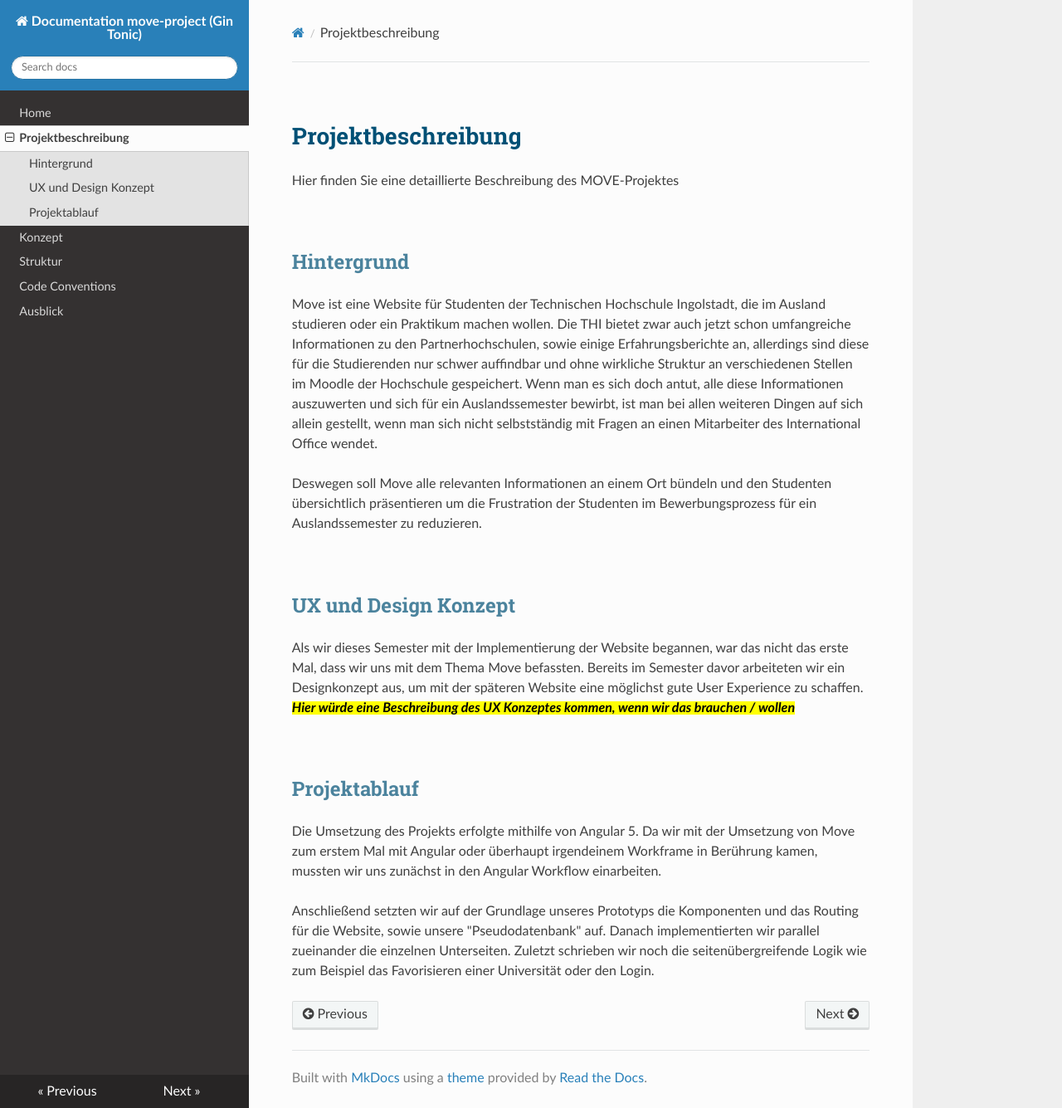
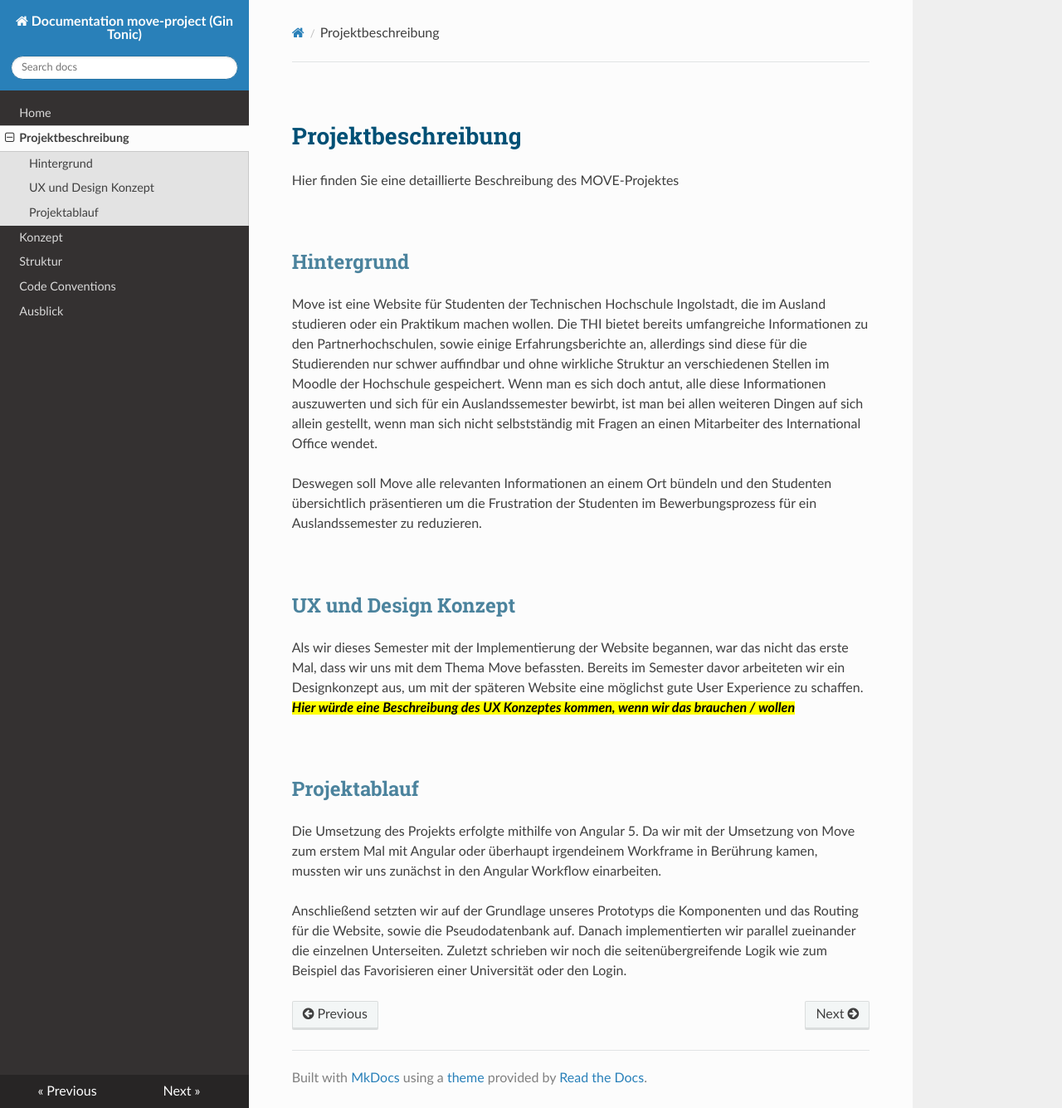
Before and after one commit to hannahnicklas/move_docu, an MkDocs documentation site: the page built from docs/project.md, in a window 1280 px wide and 1335 px high. Shown: the whole window at 83% size. Built offline with MkDocs 1.6.1, drawn with Linux system fonts in a browser that asks for light colours; nearby versions of some CDN libraries; old or Windows-style settings are respelled for this version of MkDocs.

Commit message:
Korrekturlesen

```diff
--- a/docs/project.md
+++ b/docs/project.md
@@ -4,7 +4,7 @@ Hier finden Sie eine detaillierte Beschreibung des MOVE-Projektes
 
 ##Hintergrund
 Move ist eine Website für Studenten der Technischen Hochschule Ingolstadt, die im Ausland studieren oder ein Praktikum machen wollen.
-Die THI bietet zwar auch jetzt schon umfangreiche Informationen zu den Partnerhochschulen, sowie einige Erfahrungsberichte an, allerdings sind diese für die Studierenden nur schwer auffindbar und ohne wirkliche Struktur an verschiedenen Stellen im Moodle der Hochschule gespeichert.
+Die THI bietet bereits umfangreiche Informationen zu den Partnerhochschulen, sowie einige Erfahrungsberichte an, allerdings sind diese für die Studierenden nur schwer auffindbar und ohne wirkliche Struktur an verschiedenen Stellen im Moodle der Hochschule gespeichert.
 Wenn man es sich doch antut, alle diese Informationen auszuwerten und sich für ein Auslandssemester bewirbt, ist man bei allen weiteren Dingen auf sich allein gestellt, wenn man sich nicht selbstständig mit Fragen an einen Mitarbeiter des International Office wendet.
 
 Deswegen soll Move alle relevanten Informationen an einem Ort bündeln und den Studenten übersichtlich präsentieren um die Frustration der Studenten im Bewerbungsprozess für ein Auslandssemester zu reduzieren.
@@ -17,5 +17,5 @@ Als wir dieses Semester mit der Implementierung der Website begannen, war das ni
 Die Umsetzung des Projekts erfolgte mithilfe von Angular 5.
 Da wir mit der Umsetzung von Move zum erstem Mal mit Angular oder überhaupt irgendeinem Workframe in Berührung kamen, mussten wir uns zunächst in den Angular Workflow einarbeiten.
 
-Anschließend setzten wir auf der Grundlage unseres Prototyps die Komponenten und das Routing für die Website, sowie unsere "Pseudodatenbank" auf. Danach implementierten wir parallel zueinander die einzelnen Unterseiten.
+Anschließend setzten wir auf der Grundlage unseres Prototyps die Komponenten und das Routing für die Website, sowie die Pseudodatenbank auf. Danach implementierten wir parallel zueinander die einzelnen Unterseiten.
 Zuletzt schrieben wir noch die seitenübergreifende Logik wie zum Beispiel das Favorisieren einer Universität oder den Login.
```
Also changed, not shown: docs/concept.md (+6 -6 lines).
